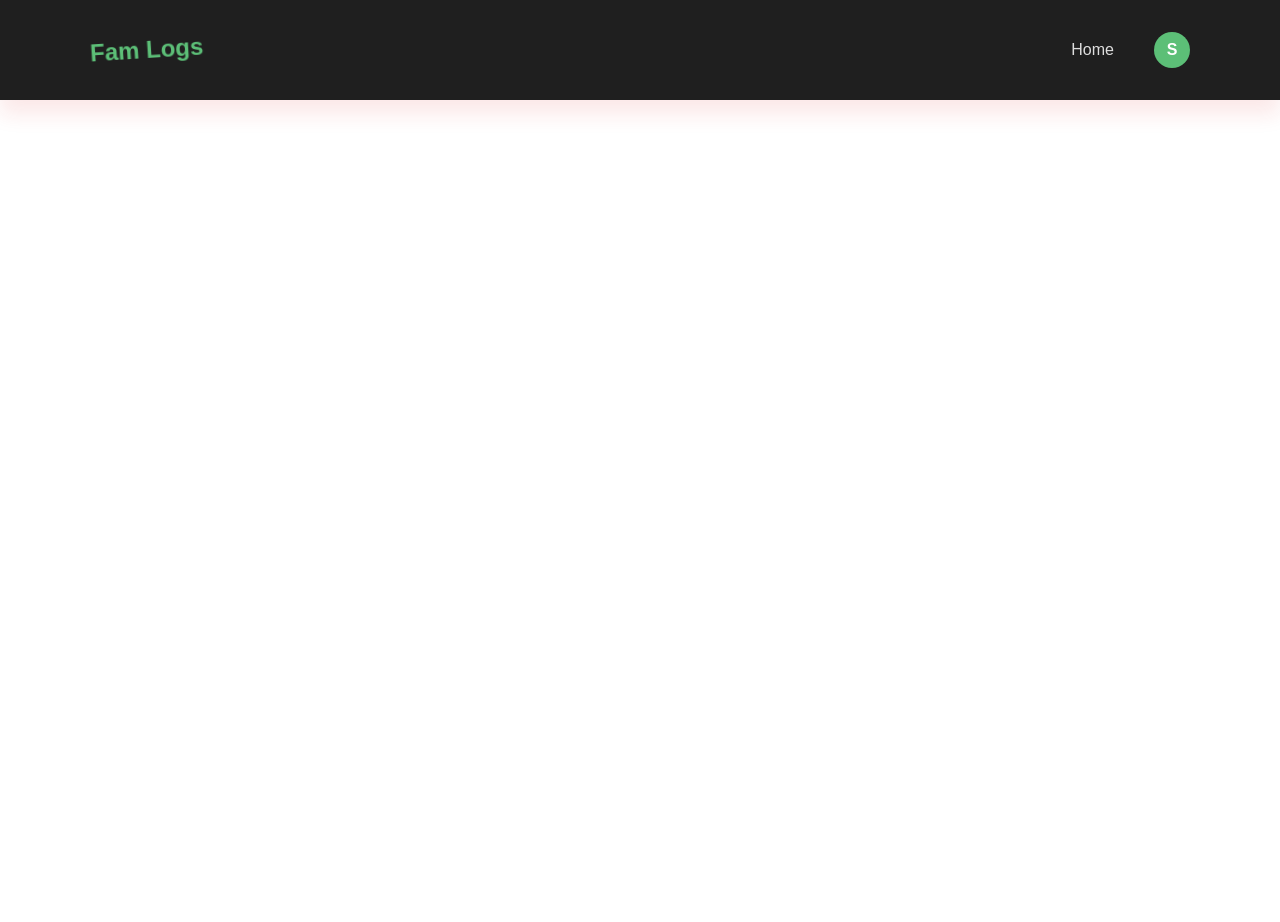
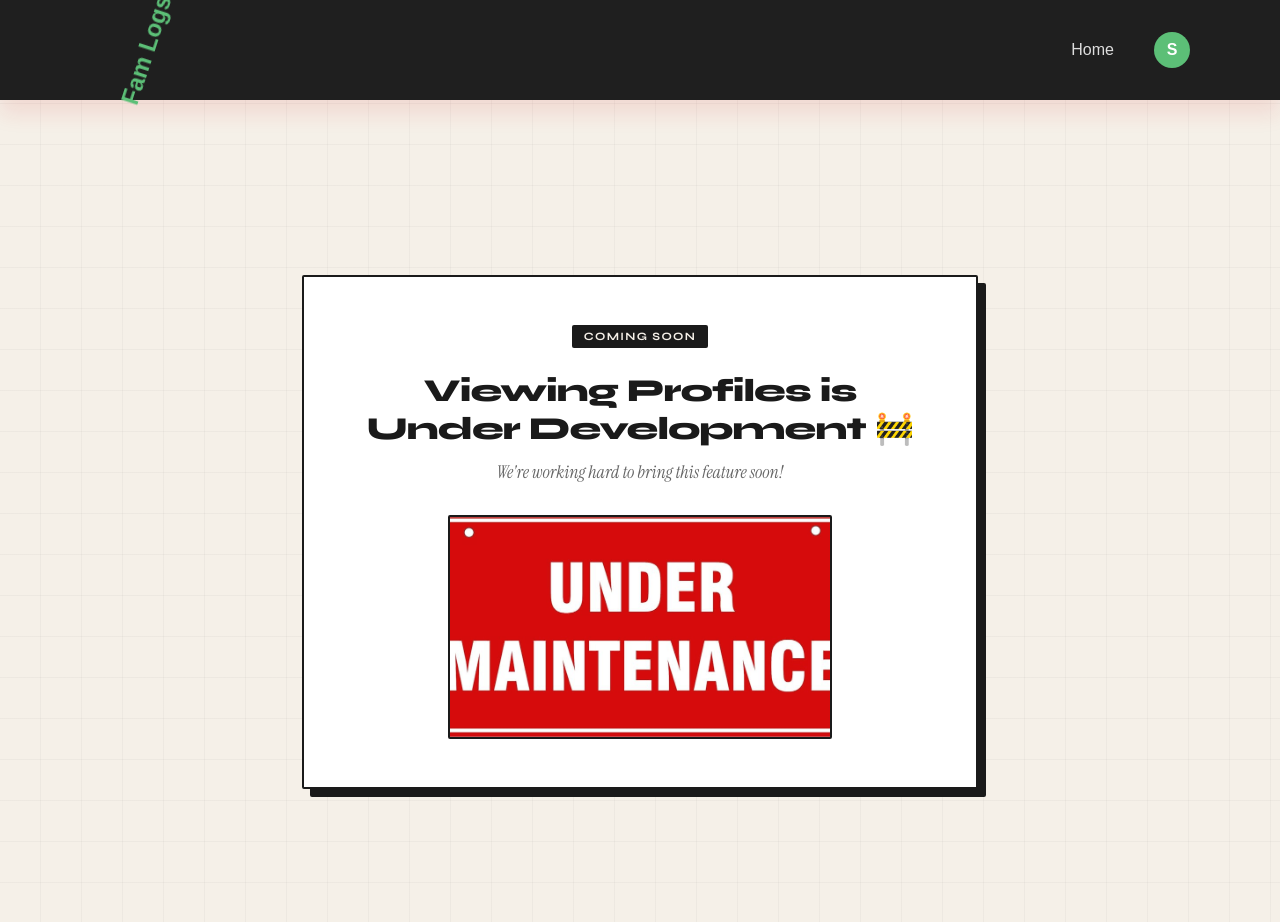
Before and after one commit to bobosiband/Family_log, a React (Vite) app in the folder Profiles/: page /browse in a window 1280 px wide. Before the commit this address had no page. Shown: the top 922 px of the page. Before the commit the page ends 800 px from the top, so only its background shows below. Built offline with nearby package versions, Linux system fonts and the light colour scheme; sample sign-in values are in the browser's storage.

Commit message:
under dev sign added for undeveloped features

```diff
--- a/Profiles/src/App.jsx
+++ b/Profiles/src/App.jsx
@@ -8,6 +8,7 @@ import Register from "./pages/Register";
 import Login from "./pages/Login";
 import Profile from "./pages/Profile";
 import ProfileEdit from "./pages/ProfileEdit";
+import BrowseProfiles from "./pages/BrowseProfiles"
 
 import ProtectedRoute from "./ProtectedRoute";
 
@@ -32,6 +33,14 @@ export default function App() {
                 <ProfileEdit />
               </ProtectedRoute>
           }/>
+
+          <Route
+            path="browse" element={
+              <ProtectedRoute>
+                <BrowseProfiles />
+              </ProtectedRoute>
+          }/>
+
       </Routes>
       <Analytics />
     </BrowserRouter>
--- /dev/null
+++ b/Profiles/src/pages/BrowseProfiles.jsx
@@ -0,0 +1,15 @@
+import maintain from "../assets/images/maintanance.jpg";
+import styles from "./style/BrowseProfiles.module.css";
+
+export default function BrowseProfiles() {
+  return (
+    <main className={styles.main}>
+      <div className={styles.card}>
+        <span className={styles.badge}>Coming Soon</span>
+        <h1>Viewing Profiles is Under Development 🚧</h1>
+        <p>We're working hard to bring this feature soon!</p>
+        <img src={maintain} alt="Under Development" />
+      </div>
+    </main>
+  );
+}
--- /dev/null
+++ b/Profiles/src/pages/style/BrowseProfiles.module.css
@@ -0,0 +1,100 @@
+/* BrowseProfiles.module.css */
+
+@import url('https://fonts.googleapis.com/css2?family=Syne:wght@700;800&family=Instrument+Serif:ital@0;1&display=swap');
+
+.main {
+  min-height: 100vh;
+  display: flex;
+  align-items: center;
+  justify-content: center;
+  background-color: #f5f0e8;
+  background-image:
+    repeating-linear-gradient(
+      0deg,
+      transparent,
+      transparent 40px,
+      rgba(0,0,0,0.03) 40px,
+      rgba(0,0,0,0.03) 41px
+    ),
+    repeating-linear-gradient(
+      90deg,
+      transparent,
+      transparent 40px,
+      rgba(0,0,0,0.03) 40px,
+      rgba(0,0,0,0.03) 41px
+    );
+  font-family: 'Syne', sans-serif;
+  padding: 2rem;
+}
+
+.card {
+  background: #fff;
+  border: 2px solid #1a1a1a;
+  border-radius: 2px;
+  max-width: 560px;
+  width: 100%;
+  padding: 3rem 3.5rem;
+  text-align: center;
+  box-shadow: 8px 8px 0px #1a1a1a;
+  animation: slideIn 0.5s cubic-bezier(0.22, 1, 0.36, 1) both;
+}
+
+@keyframes slideIn {
+  from {
+    opacity: 0;
+    transform: translateY(24px);
+  }
+  to {
+    opacity: 1;
+    transform: translateY(0);
+  }
+}
+
+.card h1 {
+  font-family: 'Syne', sans-serif;
+  font-weight: 800;
+  font-size: clamp(1.4rem, 4vw, 2rem);
+  color: #1a1a1a;
+  letter-spacing: -0.03em;
+  margin: 0 0 0.75rem 0;
+  line-height: 1.2;
+}
+
+.card p {
+  font-family: 'Instrument Serif', serif;
+  font-style: italic;
+  font-size: 1.1rem;
+  color: #666;
+  margin: 0 0 2rem 0;
+}
+
+.card img {
+  width: 100%;
+  max-width: 380px;
+  height: 220px;
+  object-fit: cover;
+  border: 2px solid #1a1a1a;
+  border-radius: 2px;
+  display: block;
+  margin: 0 auto;
+  filter: grayscale(20%);
+  transition: filter 0.3s ease, transform 0.3s ease;
+}
+
+.card img:hover {
+  filter: grayscale(0%);
+  transform: scale(1.01);
+}
+
+.badge {
+  display: inline-block;
+  background: #1a1a1a;
+  color: #f5f0e8;
+  font-size: 0.7rem;
+  font-weight: 700;
+  letter-spacing: 0.12em;
+  text-transform: uppercase;
+  padding: 0.3rem 0.75rem;
+  border-radius: 2px;
+  margin-bottom: 1.5rem;
+}
```
Also changed, not shown: Profiles/src/assets/images/maintanance.jpg (added), 1 other file (tests, documents, lock files or other folders).
